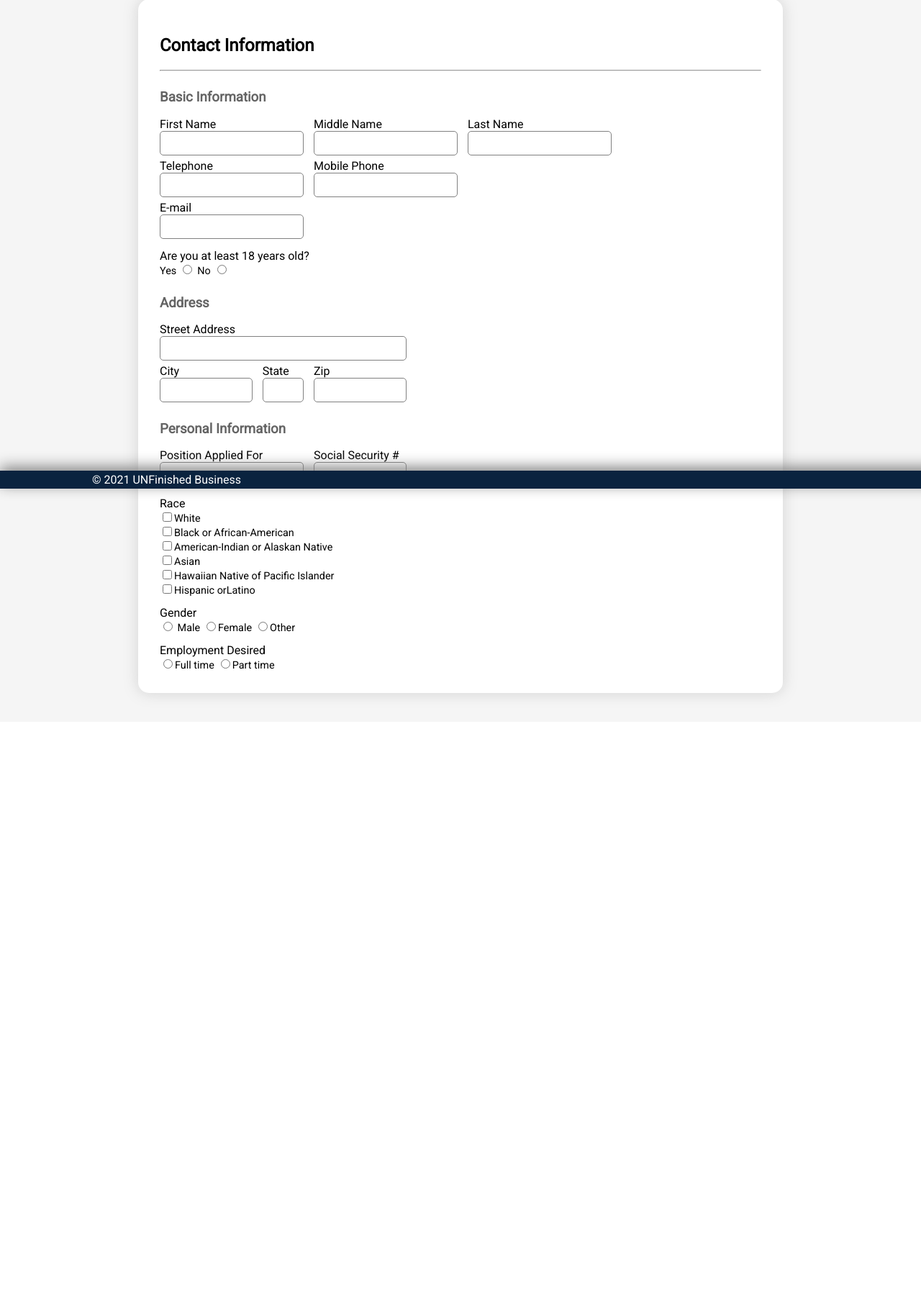
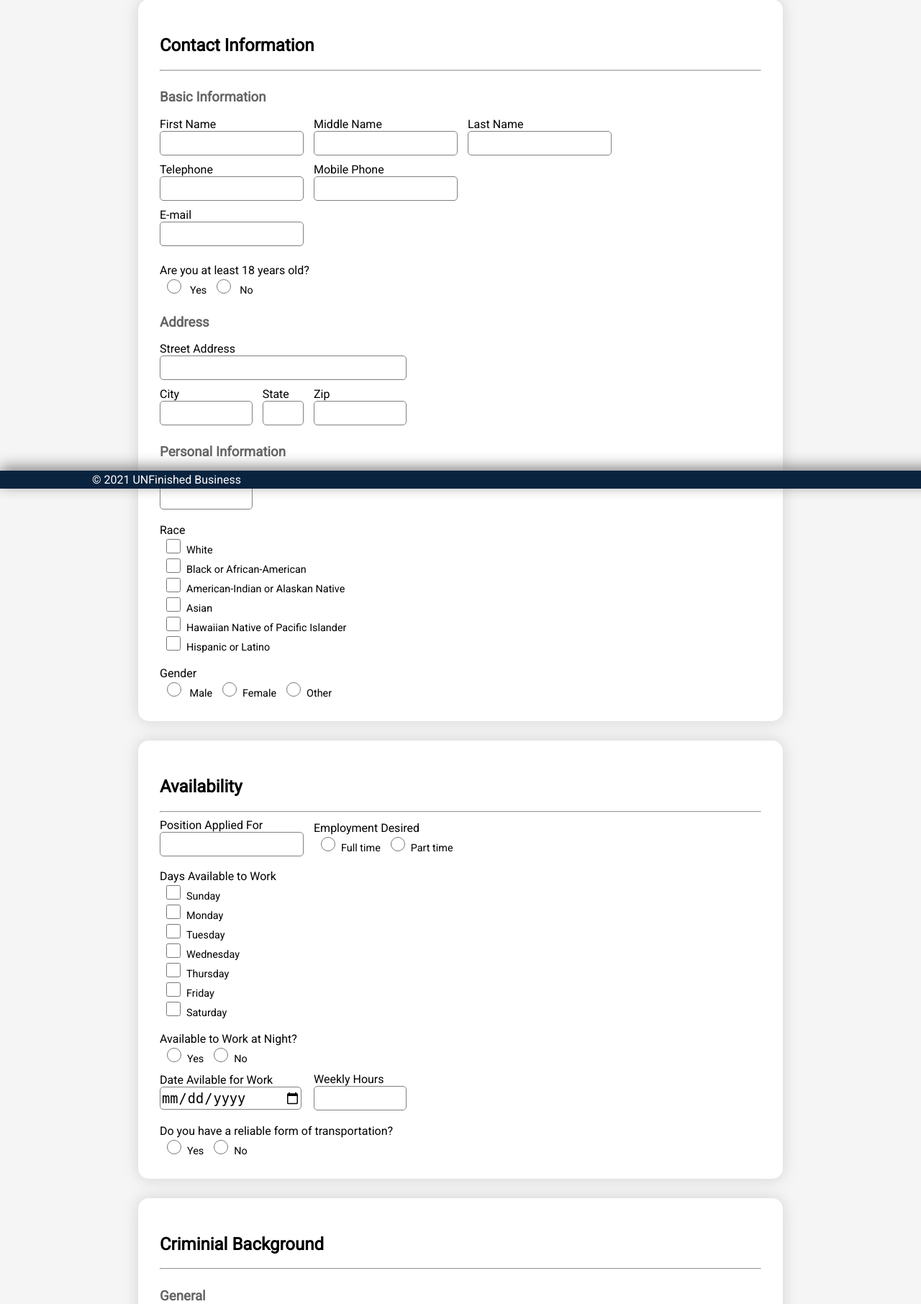
Before and after one commit to Carrasco-R/Simple-Job-Application, a PHP site: page /main.html in a window 1280 px wide. Shown: the part 121-1933 px from the top of the page at 72% size. Before the commit the page ends 1099 px from the top, so only its background shows below. Run offline with PHP 8.4, Linux system fonts and the light colour scheme.

Commit message:
major field sections done

```diff
--- a/main.html
+++ b/main.html
@@ -5,6 +5,7 @@
     <meta http-equiv="X-UA-Compatible" content="IE=edge" />
     <meta name="viewport" content="width=device-width, initial-scale=1.0" />
     <link rel="stylesheet" href="style.css" />
+    <script src="index.js"></script>
     <title>Employment Application</title>
   </head>
   <body>
@@ -12,6 +13,8 @@
       <h1>UNFinished Business</h1>
     </header>
     <main>
+      <form id="form">
+        <!-- CONTACT -->
         <div class="card">
           <h2>Contact Information</h2>
           <hr />
@@ -48,10 +51,10 @@
             <div class="span-10"></div>
             <div class="span-6 radio-field">
               <div class="label">Are you at least 18 years old?</div>
+              <input type="radio" name="over18" id="atleast18" />
               <label for="atleast18">Yes</label>
-            <input type="radio" name="over18" id="atleast18" />
+              <input type="radio" name="over18" id="under18" />
               <label for="under18">No</label>
-            <input type="radio" name="over18" id="under18" />
             </div>
           </div>
 
@@ -78,10 +81,6 @@
 
           <h3>Personal Information</h3>
           <div class="field-grid">
-          <div class="span-3">
-            <label for="position">Position Applied For</label>
-            <input type="text" name="position" id="position" />
-          </div>
             <div class="span-2">
               <label for="ssn">Social Security #</label>
               <input type="text" name="ssn" id="ssn" />
@@ -89,25 +88,181 @@
             <div class="span-12 checkbox-field">
               <div class="label">Race</div>
               <label for="race-white"> <input type="checkbox" name="race-white" id="race-white" />White</label>
-            <label for="race-white"> <input type="checkbox" name="race-white" id="race-white" />Black or African-American</label>
-            <label for="race-white"> <input type="checkbox" name="race-white" id="race-white" />American-Indian or Alaskan Native</label>
-            <label for="race-white"> <input type="checkbox" name="race-white" id="race-white" />Asian</label>
-            <label for="race-white"> <input type="checkbox" name="race-white" id="race-white" />Hawaiian Native of Pacific Islander</label>
-            <label for="race-white"> <input type="checkbox" name="race-white" id="race-white" />Hispanic orLatino</label>
+              <label for="race-blackAfrAm"> <input type="checkbox" name="race-blackAfrAm" id="race-blackAfrAm" />Black or African-American</label>
+              <label for="race-amrIndAlskNtv"> <input type="checkbox" name="race-amrIndAlskNtv" id="race-amrIndAlskNtv" />American-Indian or Alaskan Native</label>
+              <label for="race-asian"> <input type="checkbox" name="race-asian" id="race-asian" />Asian</label>
+              <label for="race-hawiPaciIsld"> <input type="checkbox" name="race-hawiPaciIsld" id="race-hawiPaciIsld" />Hawaiian Native of Pacific Islander</label>
+              <label for="race-latino"> <input type="checkbox" name="race-latino" id="race-latino" />Hispanic or Latino</label>
             </div>
             <div class="span-12 radio-field">
               <div class="label">Gender</div>
-            <label for="male"><input type="radio" name="male" id="male" /> Male</label>
-            <label for="female"><input type="radio" name="female" id="female" />Female</label>
-            <label for="other"><input type="radio" name="other" id="other" />Other</label>
-          </div>
-          <div class="span-12 radio-field">
-            <div class="label">Employment Desired</div>
-            <label for="full-time"><input type="radio" name="full-time" id="full-time" />Full time</label>
-            <label for="part-time"><input type="radio" name="part-time" id="part-time" />Part time</label>
+              <label for="male"><input type="radio" name="gender" id="male" value="male" /> Male</label>
+              <label for="female"><input type="radio" name="gender" id="female" value="female" />Female</label>
+              <label for="other"><input type="radio" name="gender" id="other" value="other" />Other</label>
+              <input style="display: none" type="radio" name="gender" value="untouched" checked />
             </div>
           </div>
         </div>
+
+        <!-- AVAILABILITY -->
+        <div class="card">
+          <h2>Availability</h2>
+          <hr />
+          <div class="field-grid">
+            <div class="span-3">
+              <label for="position">Position Applied For</label>
+              <input type="text" name="position" id="position" />
+            </div>
+            <div class="span-3 radio-field">
+              <div class="label">Employment Desired</div>
+              <label for="full-time"><input type="radio" name="employmentDesired" id="full-time" value="full-time" />Full time</label>
+              <label for="part-time"><input type="radio" name="employmentDesired" id="part-time" value="part-time" />Part time</label>
+              <input style="display: none" type="radio" name="employmentDesired" value="untouched" checked />
+            </div>
+            <div class="span-12 checkbox-field">
+              <div class="label">Days Available to Work</div>
+              <label for="sun"> <input type="checkbox" name="availability" id="sun" value="sun" />Sunday</label>
+              <label for="mon"> <input type="checkbox" name="availability" id="mon" value="mon" />Monday</label>
+              <label for="tues"> <input type="checkbox" name="availability" id="tues" value="tues" />Tuesday</label>
+              <label for="wed"> <input type="checkbox" name="availability" id="wed" value="wed" />Wednesday</label>
+              <label for="thurs"><input type="checkbox" name="availability" id="thurs" value="thurs" />Thursday</label>
+              <label for="fri"> <input type="checkbox" name="availability" id="fri" value="fri" />Friday</label>
+              <label for="sat"> <input type="checkbox" name="availability" id="sat" value="sat" />Saturday</label>
+            </div>
+            <div class="span-12 radio-field">
+              <div class="label">Available to Work at Night?</div>
+              <label for="available"><input type="radio" name="availableNights" id="available" value="yes" />Yes</label>
+              <label for="not-available"><input type="radio" name="availableNights" id="not-available" value="no" />No</label>
+              <input style="display: none" type="radio" name="availableNights" value="untouched" checked />
+            </div>
+            <div class="span-3">
+              <label for="dateAvailable">Date Avilable for Work</label>
+              <input type="date" name="dateAvailable" id="dateAvailable" />
+            </div>
+            <div class="span-2">
+              <label for="hoursAvailable">Weekly Hours</label>
+              <input type="number" name="hoursAvailable" id="hoursAvailable" max="40" />
+            </div>
+            <div class="span-12 radio-field">
+              <div class="label">Do you have a reliable form of transportation?</div>
+              <label for="reliable"><input type="radio" name="reliableTransportation" id="reliable" value="yes" />Yes</label>
+              <label for="unreliable"><input type="radio" name="reliableTransportation" id="unreliable" value="no" />No</label>
+              <input style="display: none" type="radio" name="reliableTransportation" value="untouched" checked />
+            </div>
+          </div>
+        </div>
+
+        <!-- CRIMINAL BACKGROUND -->
+        <div class="card">
+          <h2>Criminial Background</h2>
+          <hr />
+          <h3>General</h3>
+          <div class="field-grid">
+            <div class="span-12 radio-field">
+              <div class="label">Have you ever been convicted of a crime?</div>
+              <label><input type="radio" name="pastConviction" value="yes" />Yes</label>
+              <label><input type="radio" name="pastConviction" value="no" />No</label>
+              <input style="display: none" type="radio" name="pastConviction" value="untouched" checked />
+            </div>
+          </div>
+          <h3>Vehicular</h3>
+          <div class="field-grid">
+            <div class="span-6">
+              <label for="accidentsPast3Years">How many traffic accidents have you had in the past three years?</label>
+              <input type="number" name="accidentsPast3Years" id="accidentsPast3Years" />
+            </div>
+            <div class="span-6"></div>
+            <div class="span-6">
+              <label for="violationsPast3Years">How many traffic violations have you had in the past three years?</label>
+              <input type="number" name="violationsPast3Years" id="violationsPast3Years" />
+            </div>
+            <div class="span-6"></div>
+            <div class="span-6 radio-field">
+              <div class="label">Have you ever been stopped for suspension of drinking and driving?</div>
+              <label><input type="radio" name="stoppedForDUI" value="yes" />Yes</label>
+              <label><input type="radio" name="stoppedForDUI" value="no" />No</label>
+              <input style="display: none" type="radio" name="stoppedForDUI" value="untouched" checked />
+            </div>
+            <div class="span-12 radio-field">
+              <div class="label">Have you ever been stopped for suspension of distracted driving?</div>
+              <label><input type="radio" name="stoppedForDistractedDriving" value="yes" />Yes</label>
+              <label><input type="radio" name="stoppedForDistractedDriving" value="no" />No</label>
+              <input style="display: none" type="radio" name="stoppedForDistractedDriving" value="untouched" checked />
+            </div>
+          </div>
+          /// reactive table here for past crimes
+        </div>
+
+        <!-- REFERENCES -->
+        <div class="card">
+          <h2>References</h2>
+          <hr />
+          /// reactive table here for References
+        </div>
+
+        <!-- EDUCATION -->
+        <div class="card">
+          <h2>Education</h2>
+          <hr />
+          /// reactive table here for education
+        </div>
+
+        <!-- WORK EXPERIENCE -->
+        <div class="card">
+          <h2>Work Experience</h2>
+          <hr />
+          /// reactive table here for work experience
+        </div>
+
+        <!-- ADDITIONAL SKILLS -->
+        <div class="card">
+          <h2>Additional Skills & Experience</h2>
+          <hr />
+          <textarea
+            style="font-size: 16pt; width: 100%; border-radius: 5px"
+            name="additionalSkills"
+            id="additionalSkills"
+            rows="10"
+            placeholder="Provide any additional skills, experiences and other important information that supports your application that has not been listed elsewhere in this application."
+          ></textarea>
+        </div>
+
+        <!-- ACKNOWLEDGEMENT -->
+        <div class="card">
+          <h2>Acknowledgement</h2>
+          <hr />
+          <div style="font-size: 18pt; overflow-y: scroll; max-height: 30vh">
+            <p>I AGREE THAT:</p>
+            <p>
+              APPLYING OR STARTING A JOB, REGARDLESS OF ANY WORK MANUALS OR POLICIES, IS NOT A CONTRACT. THE JOB CAN ONLY BE CHANGED BY THE PRESIDENT OF UNFINISHED BUSINESS. MYSELF
+              OR THE COMPANY CAN END EMPLOYMENT AT ANY TIME. I KNOW THAT THE COMPANY CAN LOWER BENEFITS.
+            </p>
+            <p>
+              I ALLOW ALL STATEMENTS IN THIS APPLICATION TO BE CHECKED. I KNOW THAT LYING OR NOT TELLING OF ALL INFORMATION COULD CAUSE ME TO BE FIRED. I ALLOW THE COMPANY TO
+              CONTACT SCHOOLS, PREVIOUS JOBS, AND OTHERS. I WILL NOT BLAME THE COMPANY FOR ANY PROBLEMS CAUSED BY THAT CONTACT.
+            </p>
+            <p>
+              I KNOW THAT UNFINISHED BUSINESS REQUIRES DRUG TESTING. I AGREE TO BE TESTED. I MUST PASS DRUG TESTS TO REMAIN AN EMPLOYEE. I ALSO KNOW THAT I MAY NEED TO PASS
+              JOB-RELATED PHYSICAL EXAMS.
+            </p>
+            <p>
+              I UNDERSTAND THAT UNFINISHED BUSINESS MAY CHECK MY CREDIT SCORES AND OTHER BACKGROUND INFORMATION. IF I WRITE A REQUEST, THE COMPANY WILL GIVE ME MORE INFORMATION HOW
+              THIS IS USED. THIS IS REQUIRED BY THE FAIR CREDIT REPORTING ACT.
+            </p>
+            <p>I ALSO KNOW THAT MY EMPLOYMENT IS IN A TRIAL PERIOD FOR 60 DAYS. MY EMPLOYMENT CAN END AT ANY TIME.</p>
+          </div>
+          <div class="field-grid">
+            <div class="span-12 radio-field">
+              <div class="label">Do you accept the terms above?</div>
+              <label><input type="radio" name="acceptedTerms" value="yes" />Yes</label>
+              <label><input type="radio" name="acceptedTerms" value="no" />No</label>
+              <input style="display: none" type="radio" name="acceptedTerms" value="untouched" checked />
+            </div>
+          </div>
+        </div>
+
+        <button type="submit">Submit</button>
+      </form>
     </main>
     <footer>&#169; 2021 UNFinished Business</footer>
   </body>
--- a/style.css
+++ b/style.css
@@ -45,6 +45,7 @@ h3 {
   padding: 30px;
   border-radius: 15px;
   box-shadow: 0px 0px 20px rgba(128, 128, 128, 0.3);
+  margin-bottom: 3%;
 }
 
 /*============================= Inputs & Labels =============================*/
@@ -52,12 +53,22 @@ input,
 label {
   display: block;
 }
-input[type="text"] {
+input[type="number"],
+input[type="text"],
+input[type="date"] {
   height: 30px;
   width: 100%;
   border-radius: 5px;
   border: thin solid grey;
   font-size: 14pt;
+}
+input[type="radio"] {
+  height: 20px;
+  width: 30px;
+}
+input[type="checkbox"] {
+  height: 20px;
+  width: 30px;
 }
 .checkbox-field input,
 .radio-field input,
@@ -113,6 +124,6 @@ input[type="text"] {
   display: grid;
   grid-template-columns: repeat(12, 1fr);
   align-items: center;
-  row-gap: 5px;
+  row-gap: 10px;
   column-gap: 20px;
 }
```
Lines whose indentation alone changed are shown as unchanged.
